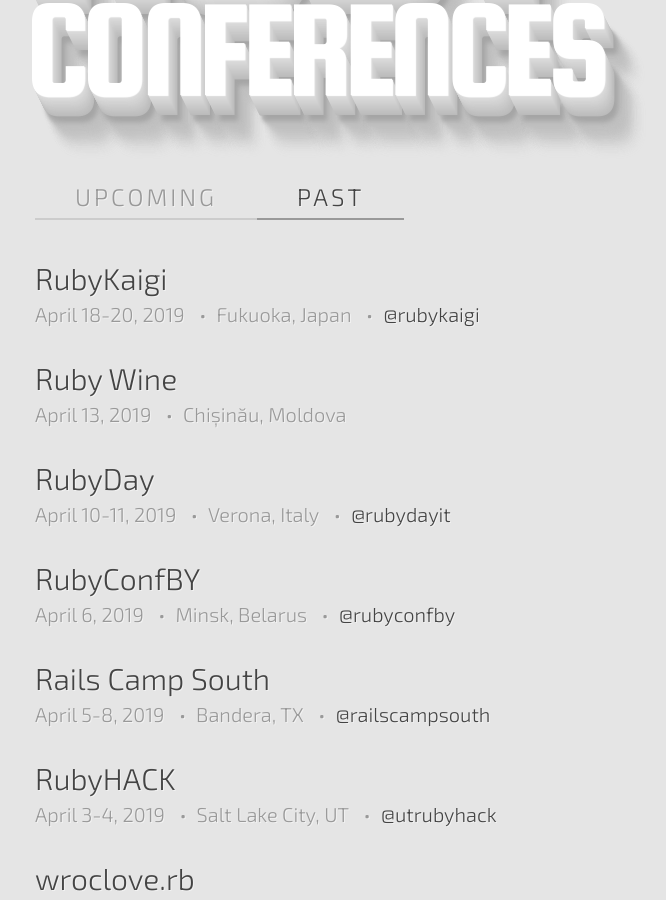
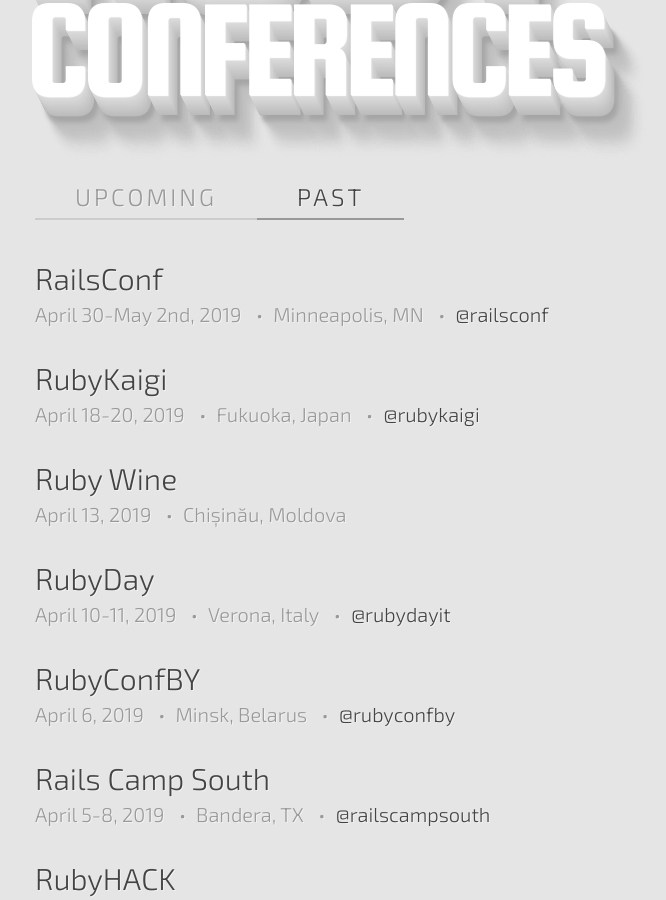
Before and after one commit to ruby-conferences/ruby-conferences.github.io, a Jekyll site: the page built from past/index.html, in a window 1280 px wide and 900 px high, scrolled down 302 px. Shown: the whole window, without its empty margins (205-871 px from the left). Built offline with Jekyll 4.4.1, drawn with Linux system fonts in a browser that asks for light colours.

Commit message:
RailsConf 2019 done, add 2020

```diff
--- a/_data/past.yml
+++ b/_data/past.yml
@@ -1411,3 +1411,9 @@
   dates: "April 18-20, 2019"
   url: https://rubykaigi.org/2019
   twitter: rubykaigi
+
+- name: RailsConf
+  location: Minneapolis, MN
+  dates: "April 30-May 2nd, 2019"
+  url: https://railsconf.com/
+  twitter: railsconf
--- a/_data/upcoming.yml
+++ b/_data/upcoming.yml
@@ -1,9 +1,3 @@
-- name: RailsConf
-  location: Minneapolis, MN
-  dates: "April 30-May 2nd, 2019"
-  url: https://railsconf.com/
-  twitter: railsconf
-
 - name: krk-rb.pl
   location: Cracow, Poland
   dates: "May 14-15, 2019"
@@ -106,3 +100,9 @@
   dates: "November 18-20, 2019"
   url: https://rubyconf.org
   twitter: rubyconf
+
+- name: RailsConf
+  location: Portland, OR
+  dates: "May 5-7, 2020"
+  url: https://railsconf.com/
+  twitter: railsconf
```
